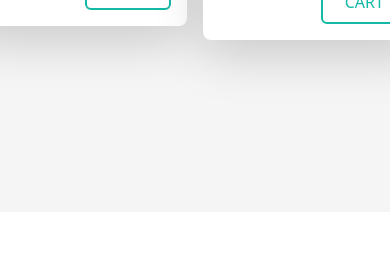
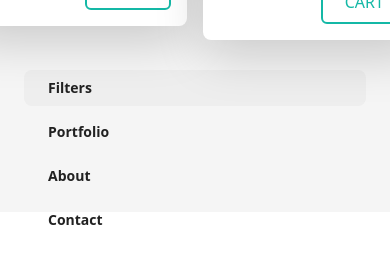
Before and after one commit to gb-simon/La-Boutique-de-Marcos, an Angular app: page / in a window 390 px wide. Shown: the part 1104-1363 px from the top of the page. Before the commit the page ends 1332 px from the top, so only its background shows below. Built offline with nearby package versions, Linux system fonts and the light colour scheme.

Commit message:
Filter section added

```diff
--- a/src/app/app.component.html
+++ b/src/app/app.component.html
@@ -3,4 +3,5 @@
   <app-home [slides]="slides"></app-home>
 </div>
 <app-commerce class="bg-gray-600"></app-commerce>
+<app-filters></app-filters>
 <app-footer></app-footer>
--- a/src/app/app.module.ts
+++ b/src/app/app.module.ts
@@ -6,9 +6,10 @@ import { HomeComponent } from "./home/home.component";
 import { NgbModule } from "@ng-bootstrap/ng-bootstrap";
 import { FooterComponent } from './footer/footer.component';
 import { CommerceComponent } from './commerce/commerce.component';
+import { FiltersComponent } from './filters/filters.component';
 
 @NgModule({
-  declarations: [AppComponent, HeaderComponent, HomeComponent, FooterComponent, CommerceComponent,],
+  declarations: [AppComponent, HeaderComponent, HomeComponent, FooterComponent, CommerceComponent, FiltersComponent,],
   imports: [BrowserModule, NgbModule],
   providers: [],
   bootstrap: [AppComponent],
--- /dev/null
+++ b/src/app/filters/filters.component.html
@@ -0,0 +1,12 @@
+<div class="md:flex flex-col md:flex-row md:min-h-screen w-full">
+
+    <nav :class="{'block': open, 'hidden': !open}" class="flex-grow md:block px-4 pb-4 md:pb-0 md:overflow-y-auto">
+      <a class="block px-4 py-2 mt-2 text-sm font-semibold text-gray-900 bg-gray-200 rounded-lg dark-mode:bg-gray-700 dark-mode:hover:bg-gray-600 dark-mode:focus:bg-gray-600 dark-mode:focus:text-white dark-mode:hover:text-white dark-mode:text-gray-200 hover:text-gray-900 focus:text-gray-900 hover:bg-gray-200 focus:bg-gray-200 focus:outline-none focus:shadow-outline" href="#">Filters</a>
+      <a class="block px-4 py-2 mt-2 text-sm font-semibold text-gray-900 bg-transparent rounded-lg dark-mode:bg-transparent dark-mode:hover:bg-gray-600 dark-mode:focus:bg-gray-600 dark-mode:focus:text-white dark-mode:hover:text-white dark-mode:text-gray-200 hover:text-gray-900 focus:text-gray-900 hover:bg-gray-200 focus:bg-gray-200 focus:outline-none focus:shadow-outline" href="#">Portfolio</a>
+      <a class="block px-4 py-2 mt-2 text-sm font-semibold text-gray-900 bg-transparent rounded-lg dark-mode:bg-transparent dark-mode:hover:bg-gray-600 dark-mode:focus:bg-gray-600 dark-mode:focus:text-white dark-mode:hover:text-white dark-mode:text-gray-200 hover:text-gray-900 focus:text-gray-900 hover:bg-gray-200 focus:bg-gray-200 focus:outline-none focus:shadow-outline" href="#">About</a>
+      <a class="block px-4 py-2 mt-2 text-sm font-semibold text-gray-900 bg-transparent rounded-lg dark-mode:bg-transparent dark-mode:hover:bg-gray-600 dark-mode:focus:bg-gray-600 dark-mode:focus:text-white dark-mode:hover:text-white dark-mode:text-gray-200 hover:text-gray-900 focus:text-gray-900 hover:bg-gray-200 focus:bg-gray-200 focus:outline-none focus:shadow-outline" href="#">Contact</a>
+
+
+    </nav>
+
+</div>
--- /dev/null
+++ b/src/app/filters/filters.component.ts
@@ -0,0 +1,15 @@
+import { Component, OnInit } from '@angular/core';
+
+@Component({
+  selector: 'app-filters',
+  templateUrl: './filters.component.html',
+  styleUrls: ['./filters.component.css']
+})
+export class FiltersComponent implements OnInit {
+
+  constructor() { }
+
+  ngOnInit(): void {
+  }
+
+}
```
Also changed, not shown: src/app/filters/filters.component.css (added), 1 other file (tests, documents, lock files or other folders).
